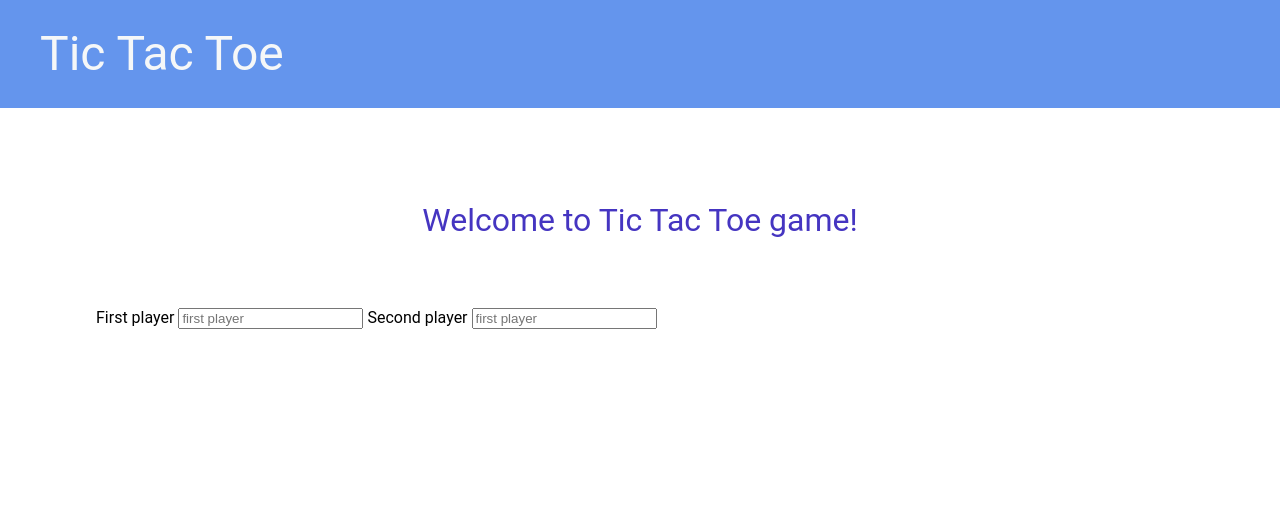
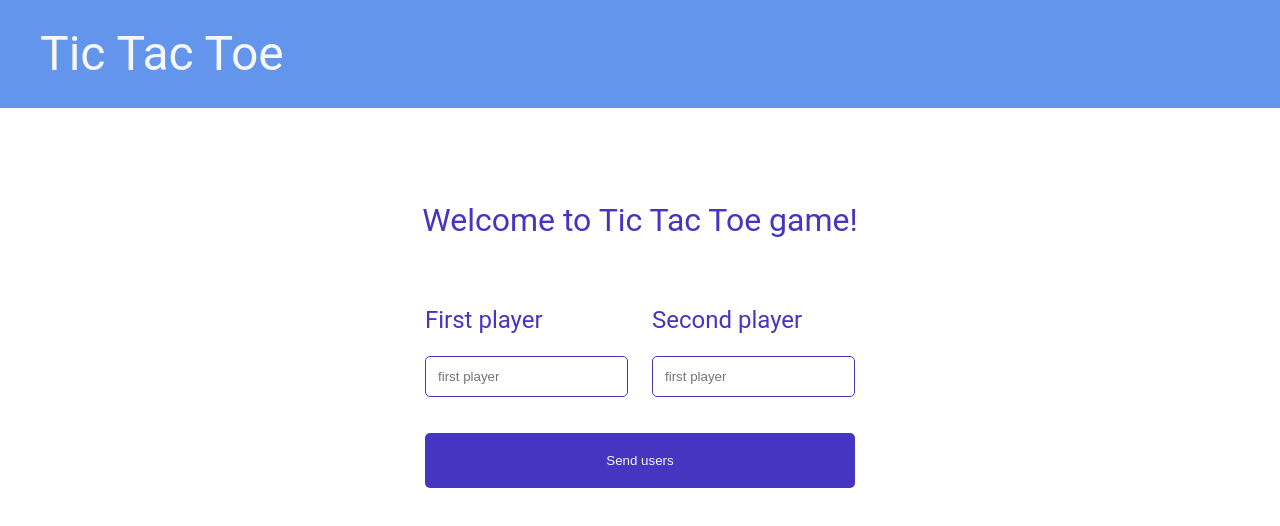
Before and after one commit to patrykyo20/Tic-tac-toe, a website: page index.html in a window 1280 px wide. Drawn offline with Linux system fonts and the light colour scheme.

Commit message:
feat: add styles for form, button, inputs

```diff
--- a/index.html
+++ b/index.html
@@ -1,10 +1,10 @@
 <!DOCTYPE html>
 <html lang="en">
   <head>
-  <meta charset="UTF-8">
-  <meta name="viewport" content="width=device-width, initial-scale=1.0">
+    <meta charset="UTF-8" />
+    <meta name="viewport" content="width=device-width, initial-scale=1.0" />
     <title>Tic Tac Toe</title>
-  <link rel="stylesheet" href="style.css">
+    <link rel="stylesheet" href="style.css" />
   </head>
   <body>
     <header class="header">
@@ -15,14 +15,27 @@
     <main class="main">
       <p class="paragraph paragraph--center">Welcome to Tic Tac Toe game!</p>
       <form class="form main__form">
-      <label for="player1">
+        <div class="form__container">
+          <label for="player1" class="label">
             First player
-        <input type="text" placeholder="first player" id="player1">
+            <input
+              type="text"
+              placeholder="first player"
+              id="player1"
+              class="input"
+            />
           </label>
-      <label for="player2">
+          <label for="player2" class="label">
             Second player
-        <input type="text" placeholder="first player" id="player2">
+            <input
+              type="text"
+              placeholder="first player"
+              id="player2"
+              class="input"
+            />
           </label>
+        </div>
+        <button type="submit" class="button">Send users</button>
       </form>
       <div class="board">
         <div class="board__box"></div>
--- a/style.css
+++ b/style.css
@@ -44,3 +44,40 @@ body {
 .main__board {
   margin-top: 54px;
 }
+
+.form {
+  display: grid;
+  justify-content: center;
+  gap: 36px;
+}
+
+.form__container {
+  display: flex;
+  gap: 24px;
+}
+
+.label {
+  display: flex;
+  flex-direction: column;
+  gap: 24px;
+  font-size: var(--headline-text-size);
+  color: var(--secondary-color);
+}
+
+.input {
+  padding: 12px;
+  border-radius: 5px;
+  border: 1px solid var(--secondary-color);
+}
+
+.input:focus {
+  outline: 1.5px solid var(--secondary-color);
+}
+
+.button {
+  background-color: var(--secondary-color);
+  color: var(--background-color);
+  border: none;
+  border-radius: 5px;
+  padding: 20px;
+}
```
Lines whose indentation alone changed are shown as unchanged.
